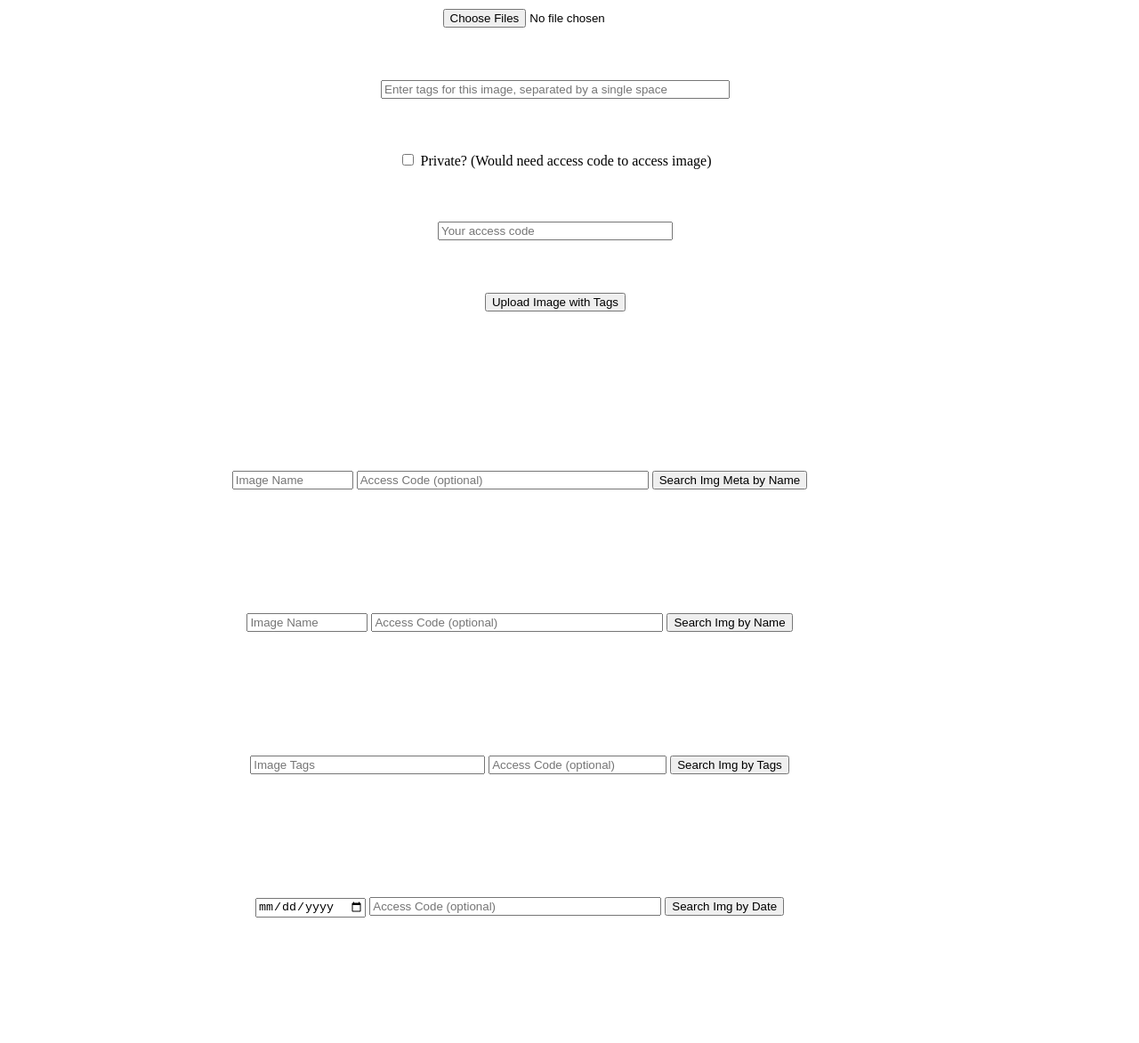
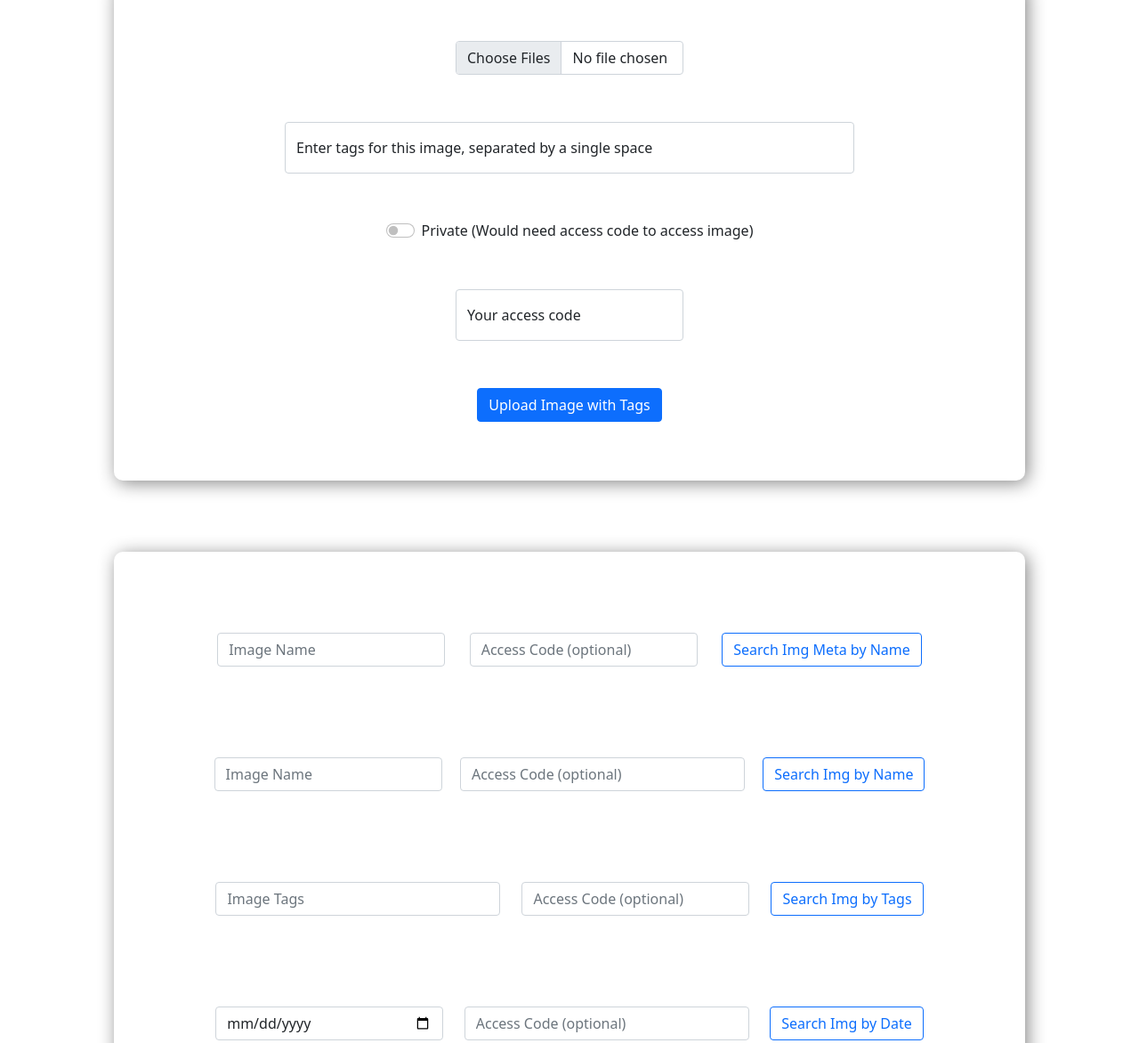
Before and after one commit to aaronxie0000/image-storage-api, a website: page client/index.html in a window 1280 px wide. Shown: the part 60-1232 px from the top of the page at 89% size. Drawn offline with nearby package versions, Linux system fonts and the light colour scheme.

Commit message:
completed main features

```diff
--- a/client/index.html
+++ b/client/index.html
@@ -4,86 +4,105 @@
 <head>
     <meta charset="UTF-8" />
     <meta name="viewport" content="width=device-width, initial-scale=1.0" />
-  <title>Image Manage</title>
+    <link href="https://cdn.jsdelivr.net/npm/bootstrap@5.0.0-beta1/dist/css/bootstrap.min.css" rel="stylesheet" integrity="sha384-giJF6kkoqNQ00vy+HMDP7azOuL0xtbfIcaT9wjKHr8RbDVddVHyTfAAsrekwKmP1" crossorigin="anonymous">
+    <title>Sample Client</title>
+
+    <style>
+        .uploadContCustomStyle {
+            height: 70vh;
+            margin: 5vh 10vw;
+            width: 80vw;
+            display: flex;
+            flex-direction: column;
+            justify-content: space-around;
+            align-items: center;
+            border: 2px #202E78;
+            padding: 40px 0;
+            border-radius: 10px;
+            box-shadow: 3px 3px 20px #888888;
+        }
+
+        .searchContCustomStyle {
+            margin: 10vh 10vw;
+            width: 80vw;
+            height: 80vh;
+            display: flex;
+            flex-direction: column;
+            justify-content: space-around;
+            align-items: center;
+            border: 2px #202E78;
+            border-radius: 10px;
+            padding: 40px 0;
+            box-shadow: 3px 3px 20px #888888;
+        }
+    </style>
+
 </head>
 
 <body>
 
     <!-- add image to db  -->
-  <form class="addImgForm" action="http://localhost:3000/add" target="_blank" method="post"
-    enctype="multipart/form-data" style="
-        height: 50vh;
-        margin: 5vh;
-        width: 90vw;
-        display: flex;
-        flex-direction: column;
-        justify-content: space-around;
-        align-items: center;
-      ">
-    <input name="imageOrigin" class="imageUpload" type="file" accept="image/*" multiple="multiple" />
-    <input name="imageTags" type="text" style="width: 30vw"
-      placeholder="Enter tags for this image, separated by a single space" class="imageTags" />
-    <div>
-      <input name="isPrivate" id="isPrivate" type="checkbox" />
-      <label for="isPrivate">Private? (Would need access code to access image)</label>
+    <form action="http://localhost:3000/add" target="_blank" method="post" enctype="multipart/form-data" class="uploadContCustomStyle">
+        <input name="imageOrigin" class="imageUpload form-control" style="width: 20vw" type="file" accept="image/*" multiple="multiple" />
+
+        <div class="form-floating">
+            <input name="imageTags" class="form-control" type="text" style="width: 50vw" placeholder="Enter tags for this image, separated by a single space" class="imageTags" />
+            <label for="imageTags">Enter tags for this image, separated by a single space</label>
         </div>
-    <input name="accessCode" type="text" placeholder="Your access code" style="width: 20vw" />
-    <input type="submit" value="Upload Image with Tags" onclick="clearForm(this)" />
+
+        <div class="form-check form-switch">
+            <input name="isPrivate" class="form-check-input" id="isPrivate" type="checkbox" />
+            <label for="isPrivate" class="form-check-label"> Private (Would need access code to access image)</label>
+        </div>
+
+        <div class="form-floating">
+            <input name="accessCode" class="form-control" id="accessCode" type="text" placeholder="Your access code" style="width: 20vw" />
+            <label for="accessCode">Your access code</label>
+        </div>
+
+        <input type="submit" class="btn btn-primary" value="Upload Image with Tags" onclick="clearForm(this)" />
     </form>
 
     <!-- image search container -->
-  <div style="
-        margin: 10vh 0;
-        width: 90vw;
-        height: 80vh;
-        display: flex;
-        flex-direction: column;
-        justify-content: space-around;
-        align-items: center;
-      ">
+    <div class="searchContCustomStyle">
         <!-- img by name -->
-    <form action="http://localhost:3000/get/byname/meta" target="_blank" method="get">
-      <input name="targetName" type="text" class="searchByName-name" style="width: 10vw" placeholder="Image Name" />
-      <input name="accessCode" type="text" class="searchByName-code" style="width: 25vw"
-        placeholder="Access Code (optional)" />
-      <input type="submit" onclick="clearForm(this)" value="Search Img Meta by Name">
+        <form action="http://localhost:3000/get/byname/meta" target="_blank" method="get" style="display: flex; justify-content: space-around; width: 80%;">
+            <input name="targetName" type="text" class="searchByName-name form-control" style="width: 20vw" placeholder="Image Name" />
+            <input name="accessCode" type="text" class="searchByName-code form-control" style="width: 20vw" placeholder="Access Code (optional)" />
+            <input type="submit" class="btn btn-outline-primary" onclick="clearForm(this)" value="Search Img Meta by Name">
         </form>
 
         <!-- img meta by name  -->
-    <form action="http://localhost:3000/get/byname/img" target="_blank" method="get">
-      <input name="targetName" type="text" class="metaSearchByName-name" style="width: 10vw" placeholder="Image Name" />
-      <input name="accessCode" type="text" class="metaSearchByName-code" style="width: 25vw"
-        placeholder="Access Code (optional)" />
-      <input type="submit" onclick="clearForm(this)" value="Search Img by Name">
+        <form action="http://localhost:3000/get/byname/img" target="_blank" method="get" style="display: flex; justify-content: space-around; width: 80%;">
+            <input name="targetName" type="text" class="metaSearchByName-name form-control" style="width: 20vw" placeholder="Image Name" />
+            <input name="accessCode" type="text" class="metaSearchByName-code form-control" style="width: 25vw" placeholder="Access Code (optional)" />
+            <input type="submit" onclick="clearForm(this)" value="Search Img by Name" class="btn btn-outline-primary">
         </form>
 
         <!-- img by tags -->
-    <form action="http://localhost:3000/get/bytag/img" target="_blank" method="get">
-      <input name="targetTag" type="text" class="searchByDate-tags" style="width: 20vw"
-        placeholder="Image Tags" />
-      <input name="accessCode" type="text" class="searchByDate-code" style="width: 15vw"
-        placeholder="Access Code (optional)" />
-      <input type="submit" onclick="clearForm(this)" value="Search Img by Tags">
+        <form action="http://localhost:3000/get/bytag/img" target="_blank" method="get" style="display: flex; justify-content: space-around; width: 80%;">
+            <input name="targetTag" type="text" class="searchByDate-tags form-control" style="width: 25vw" placeholder="Image Tags" />
+            <input name="accessCode" type="text" class="searchByDate-code form-control" style="width: 20vw" placeholder="Access Code (optional)" />
+            <input type="submit" onclick="clearForm(this)" value="Search Img by Tags" class="btn btn-outline-primary">
         </form>
 
         <!-- img by date -->
-    <form action="http://localhost:3000/get/bytime/img" target="_blank" method="get">
-      <input name="targetDate" class="searchByDate-date" type="date" />
-      <input name="accessCode" type="text" class="searchByDate-code" style="width: 25vw"
-        placeholder="Access Code (optional)" />
-      <input type="submit" onclick="clearForm(this)" value="Search Img by Date">
+        <form action="http://localhost:3000/get/bytime/img" target="_blank" method="get" style="display: flex; justify-content: space-around; width: 80%;">
+            <input name="targetDate" class="searchByDate-date form-control" type="date" style="width: 20vw;" />
+            <input name="accessCode" type="text" class="searchByDate-code form-control" style="width: 25vw" placeholder="Access Code (optional)" />
+            <input type="submit" onclick="clearForm(this)" value="Search Img by Date" class="btn btn-outline-primary">
         </form>
 
 
     </div>
 
-</body>
 
     <script>
         function clearForm(ele) {
             setTimeout(() => ele.parentElement.reset(), 1500);
         }
-
     </script>
 
+</body>
+
 </html>
--- a/server/routes/imagepost.js
+++ b/server/routes/imagepost.js
@@ -30,7 +30,7 @@ router.post("/", upload.array("imageOrigin"), async (req, res) => {
   const privateAccess = req.body.isPrivate === "on";
   let hashedAccessCode = null;
 
-  if (privateAccess) {
+  if (privateAccess && req.body.accessCode !=='') {
     hashedAccessCode = await bcrypt.hash(req.body.accessCode, 10);
   }
 
```
Lines whose indentation alone changed are shown as unchanged.
